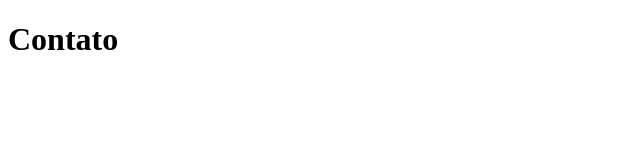
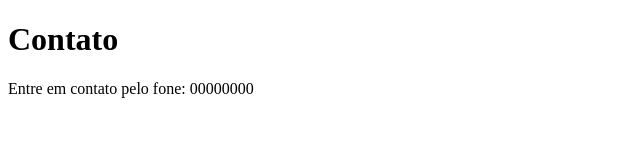
Before and after one commit to robertofr/Sistema-de-cadastro, a plain HTML site: page contato.html in a window 1280 px wide. Shown: the whole page, without its empty margins (0-640 px from the left). Drawn offline with Linux system fonts and the light colour scheme.

Commit message:
Adcionando fone de contato

```diff
--- a/contato.html
+++ b/contato.html
@@ -7,5 +7,6 @@
 </head>
 <body>
     <h1>Contato</h1>
+    <p>Entre em contato pelo fone: 00000000</p>
 </body>
 </html>
```
